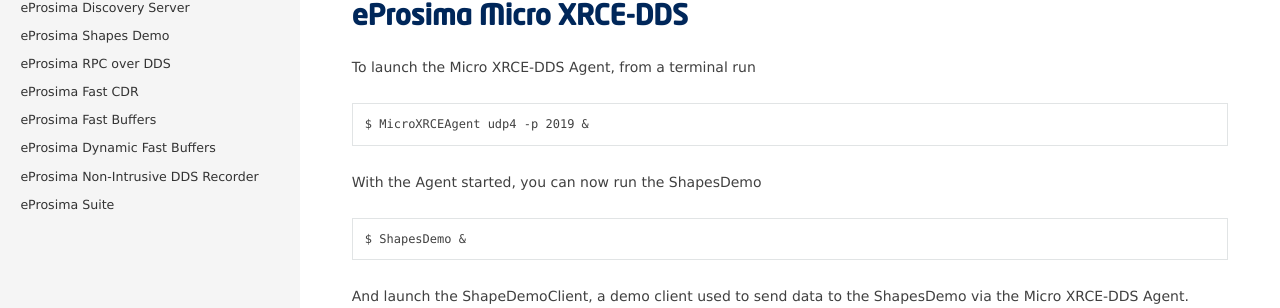
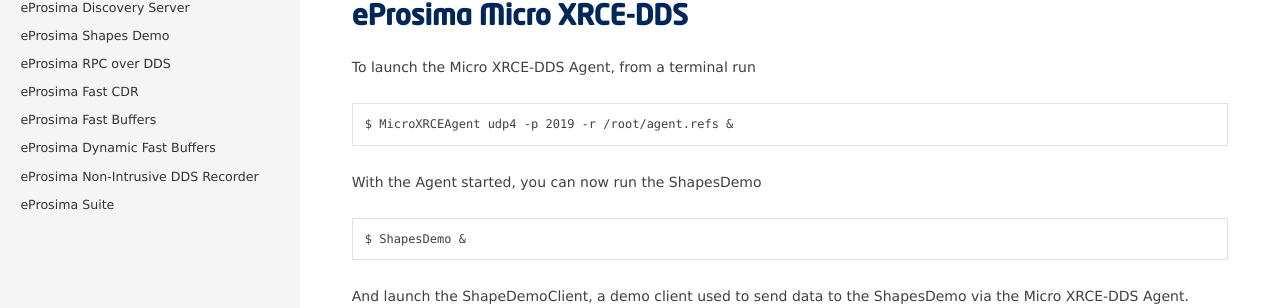
Before and after one commit to eProsima/all-docs, a Sphinx documentation site: the page built from source/eprosima-suite/eprosima_suite.rst, in a window 1280 px wide and 900 px high, scrolled down 2010 px. Shown: the part 323-631 px from the top of the window. Built offline with Sphinx 7.4.7 and the Read the Docs theme 2.0.0, drawn with Linux system fonts in a browser that asks for light colours; the version number is read from the project's files by our own code.

Commit message:
Refs #12807: Fixed wrong command.
Signed-off-by: Javier Santiago <javiersantiago@eprosima.com>

```diff
--- a/source/eprosima-suite/eprosima_suite.rst
+++ b/source/eprosima-suite/eprosima_suite.rst
@@ -133,7 +133,7 @@
 
 .. code-block:: bash
 
- $ MicroXRCEAgent udp4 -p 2019 &
+ $ MicroXRCEAgent udp4 -p 2019 -r /root/agent.refs &
 
 With the Agent started, you can now run the ShapesDemo
 
```
